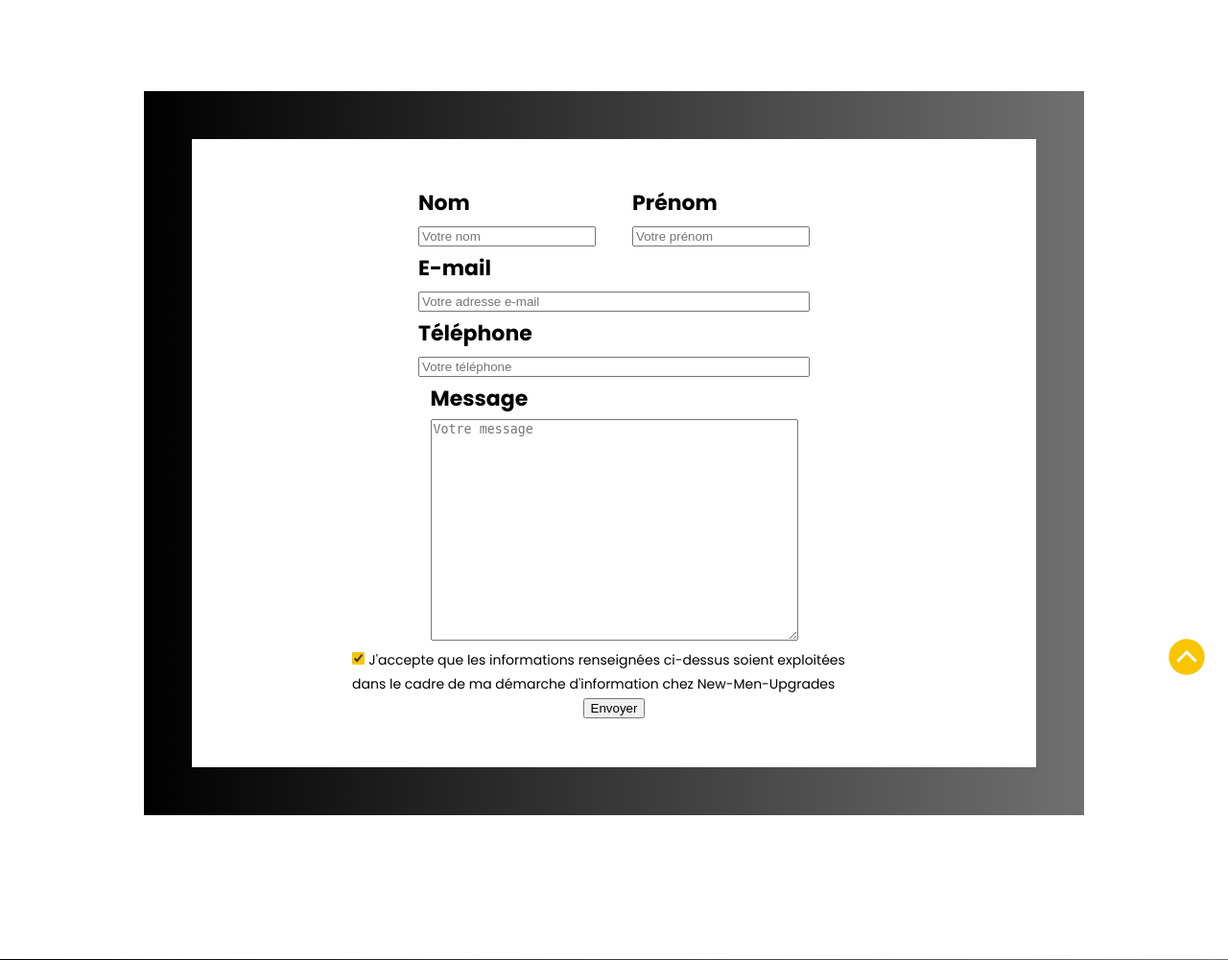
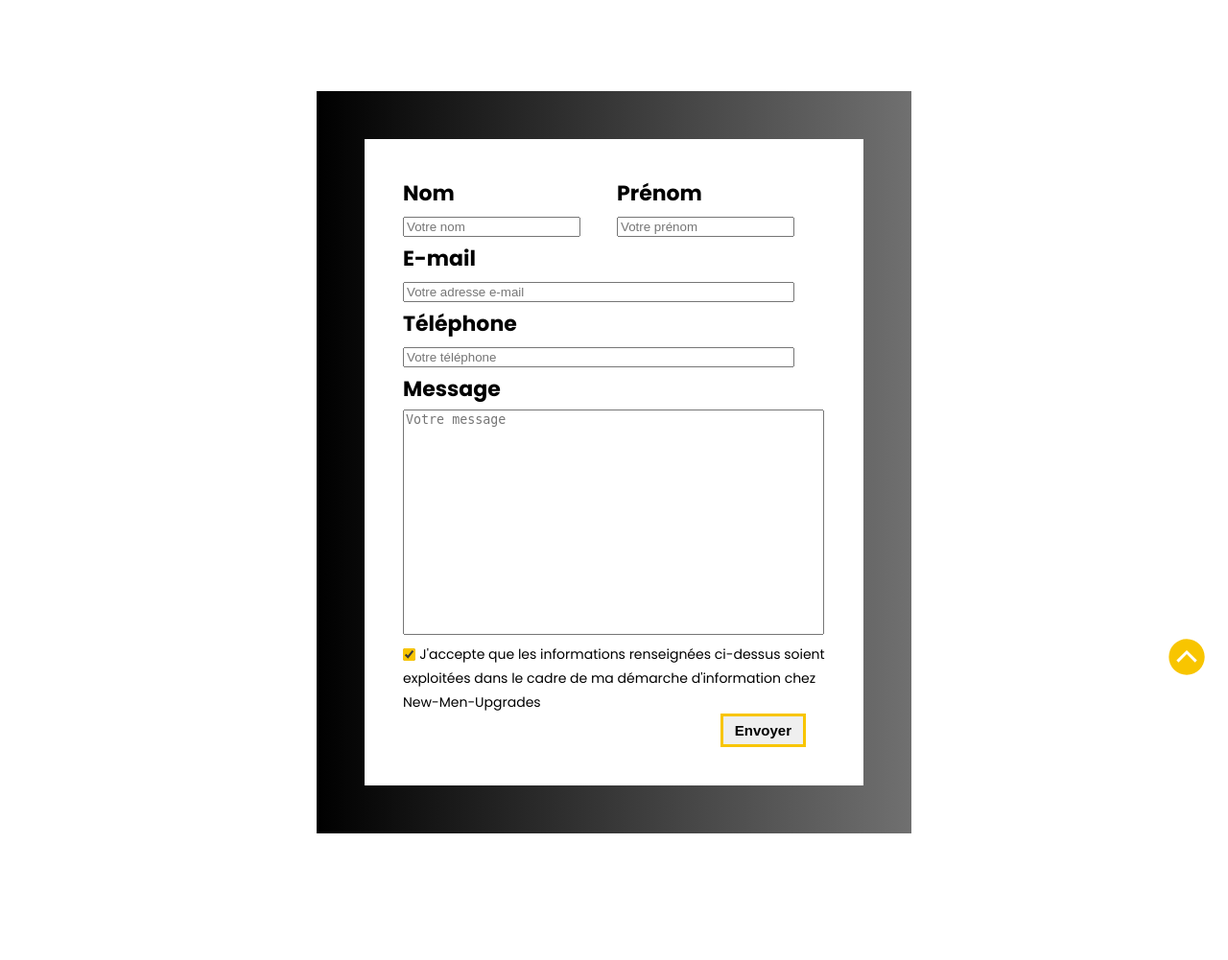
Before and after one commit to Ganinx/New-men-upgraders, a PHP site: page /formulaire.php in a window 1280 px wide. Shown: the part 75-1076 px from the top of the page at 96% size. Run offline with PHP 8.4, Linux system fonts and the light colour scheme.

Commit message:
retouche sur la visu du formulaire

```diff
--- a/CSS/formulaire.css
+++ b/CSS/formulaire.css
@@ -1,5 +1,5 @@
 .container-form {
-    max-width: 980px;
+    max-width: 620px;
     margin: auto;
     margin-top: 100px;
 }
@@ -9,11 +9,8 @@
 }
 .block-form {
     background-color: white;
-    margin: auto;
-    display: flex;
-    flex-direction: column;
-    align-items: center;
-    padding: 50px;
+    padding: 40px;
+    max-width: 447px;
 }
 .nom-form h3 {
     margin-top: 0;
@@ -23,7 +20,7 @@
 }
 .civilite {
     display: flex;
-    width: 408px;
+    max-width: 408px;
     justify-content: space-between;
 }
 h3 {
@@ -36,12 +33,33 @@ label {
 .confidentialite input {
     margin: 0;
 }
-.confidentialite {
-    width: 70%;
-}
 #checkbox:checked {
 background-color: #f8c500;
 }
 #checkbox {
     accent-color: #f8c500;
+    vertical-align: middle;
 }
+#message-form {
+    width: 433px;
+    height: 229px;
+    resize: none;
+}
+input:focus {
+        box-shadow: 0px 16px 19px -1px rgba(0,0,0,0.12), 0px -20px 30px -23px #000000;
+}
+input {
+    outline: none;
+}
+.button-form {
+    text-align: end;
+}
+.button-form .btn a {
+    color: #000000;
+    font-weight: bold;
+    font-size: 15px;
+}
+.button-form .btn:hover a {
+    color: white;
+    transition: 0.2s ease-in-out;
+}
--- a/formulaire.php
+++ b/formulaire.php
@@ -41,7 +41,7 @@
                     <label for="consentement">J'accepte que les informations renseignées ci-dessus soient exploitées dans le cadre de ma démarche d'information chez New-Men-Upgrades</label>
                 </div>
                 <div class="button-form">
-                    <button type="submit">Envoyer</button>
+                    <button type="submit" class="btn"><a href=""> Envoyer</a></button>
                 </div>
             </div>
         </div>
```
